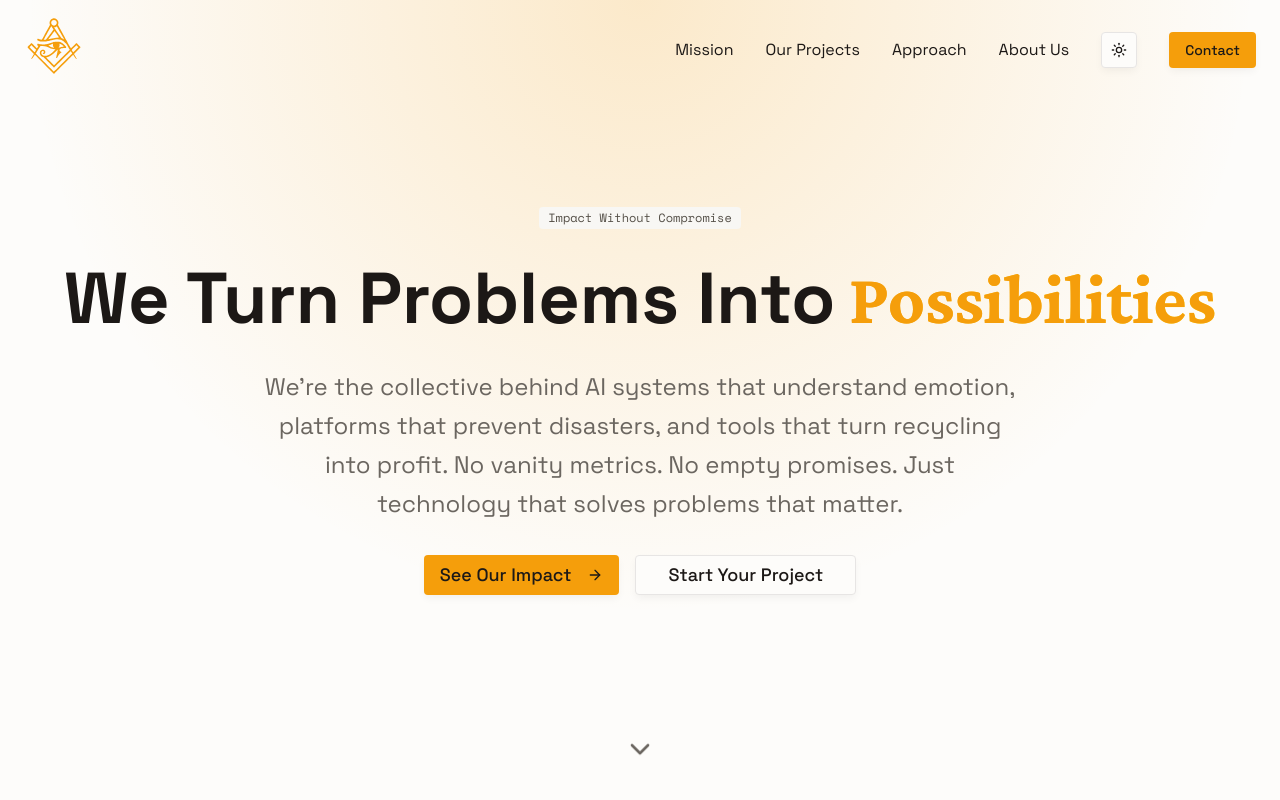
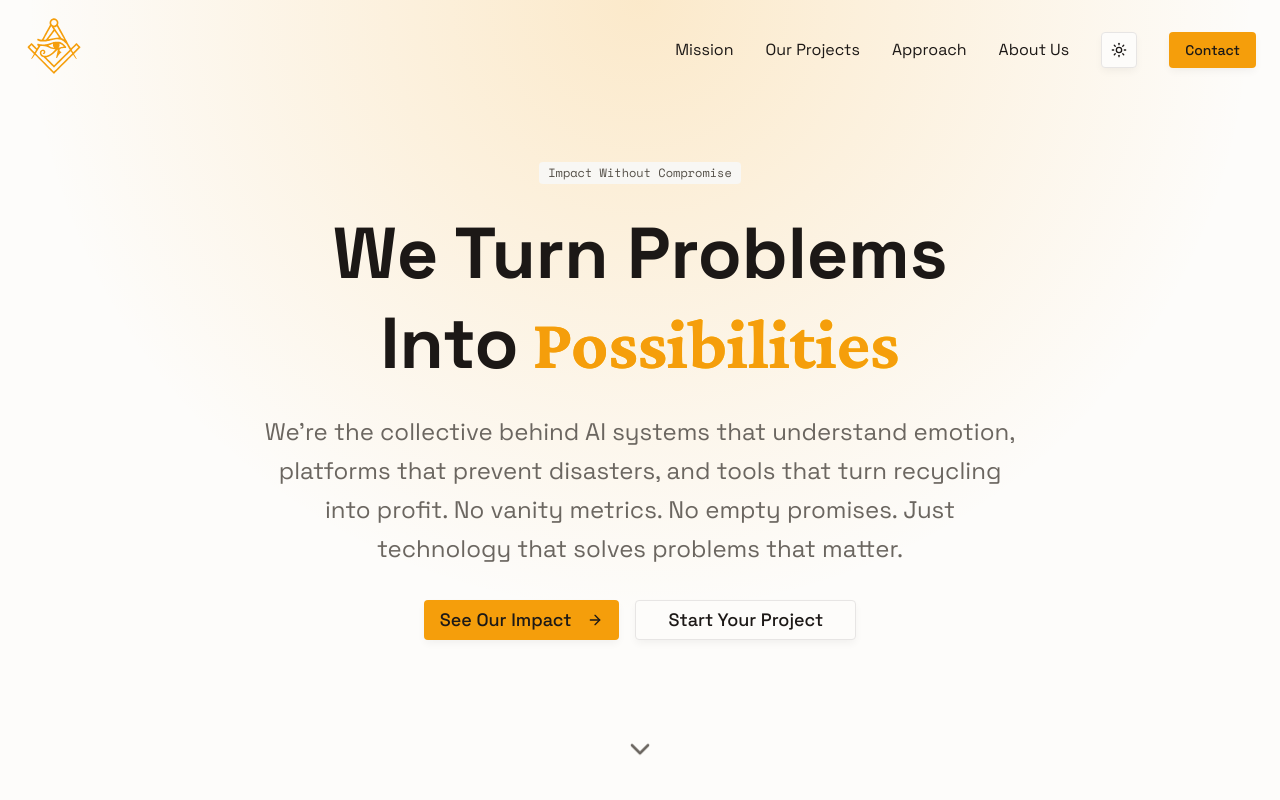
Before and after one commit to masonsdeployments/website, a Next.js app: page / in a window 1280 px wide. Shown: the top 800 px of the page. Built offline with nearby package versions, Linux system fonts and the light colour scheme.

Commit message:
animated theme toggle

```diff
--- a/src/app/globals.css
+++ b/src/app/globals.css
@@ -71,7 +71,7 @@
 :root {
   --radius: 0.375rem;
   --background: oklch(0.9913 0.0029 84.5588);
-  --foreground: oklch(0.2130 0.0075 48.3500);
+  --foreground: oklch(0.213 0.0075 48.35);
   --card: oklch(0.9943 0.0028 84.5588);
   --card-foreground: oklch(0.2161 0.0061 56.0434);
   --popover: oklch(0.9964 0.0067 97.3487);
@@ -81,7 +81,7 @@
   --secondary: oklch(0.9761 0.0041 91.4461);
   --secondary-foreground: oklch(0.4299 0.0145 79.7029);
   --muted: oklch(0.9701 0.0041 91.4464);
-  --muted-foreground: oklch(0.5130 0.0113 72.5580);
+  --muted-foreground: oklch(0.513 0.0113 72.558);
   --accent: oklch(0.9869 0.0214 95.2774);
   --accent-foreground: oklch(0.4732 0.1247 46.2007);
   --destructive: oklch(0.6368 0.2078 25.3313);
@@ -94,14 +94,14 @@
   --chart-4: oklch(0.4732 0.1247 46.2007);
   --chart-5: oklch(0.4137 0.1054 45.9038);
   --sidebar: oklch(0.9701 0.0041 91.4464);
-  --sidebar-foreground: oklch(0.2130 0.0075 48.3500);
+  --sidebar-foreground: oklch(0.213 0.0075 48.35);
   --sidebar-primary: oklch(0.7686 0.1647 70.0804);
-  --sidebar-primary-foreground: oklch(1.0000 0 0);
+  --sidebar-primary-foreground: oklch(1 0 0);
   --sidebar-accent: oklch(0.9869 0.0214 95.2774);
   --sidebar-accent-foreground: oklch(0.4732 0.1247 46.2007);
   --sidebar-border: oklch(0.9355 0.0091 78.2803);
   --sidebar-ring: oklch(0.7686 0.1647 70.0804);
-  --destructive-foreground: oklch(1.0000 0 0);
+  --destructive-foreground: oklch(1 0 0);
   --font-sans: Inter, sans-serif;
   --font-serif: Source Serif 4, serif;
   --font-mono: JetBrains Mono, monospace;
@@ -115,11 +115,16 @@
   --spacing: 0.25rem;
   --shadow-2xs: 0px 4px 8px -1px hsl(0 0% 0% / 0.05);
   --shadow-xs: 0px 4px 8px -1px hsl(0 0% 0% / 0.05);
-  --shadow-sm: 0px 4px 8px -1px hsl(0 0% 0% / 0.10), 0px 1px 2px -2px hsl(0 0% 0% / 0.10);
-  --shadow: 0px 4px 8px -1px hsl(0 0% 0% / 0.10), 0px 1px 2px -2px hsl(0 0% 0% / 0.10);
-  --shadow-md: 0px 4px 8px -1px hsl(0 0% 0% / 0.10), 0px 2px 4px -2px hsl(0 0% 0% / 0.10);
-  --shadow-lg: 0px 4px 8px -1px hsl(0 0% 0% / 0.10), 0px 4px 6px -2px hsl(0 0% 0% / 0.10);
-  --shadow-xl: 0px 4px 8px -1px hsl(0 0% 0% / 0.10), 0px 8px 10px -2px hsl(0 0% 0% / 0.10);
+  --shadow-sm:
+    0px 4px 8px -1px hsl(0 0% 0% / 0.1), 0px 1px 2px -2px hsl(0 0% 0% / 0.1);
+  --shadow:
+    0px 4px 8px -1px hsl(0 0% 0% / 0.1), 0px 1px 2px -2px hsl(0 0% 0% / 0.1);
+  --shadow-md:
+    0px 4px 8px -1px hsl(0 0% 0% / 0.1), 0px 2px 4px -2px hsl(0 0% 0% / 0.1);
+  --shadow-lg:
+    0px 4px 8px -1px hsl(0 0% 0% / 0.1), 0px 4px 6px -2px hsl(0 0% 0% / 0.1);
+  --shadow-xl:
+    0px 4px 8px -1px hsl(0 0% 0% / 0.1), 0px 8px 10px -2px hsl(0 0% 0% / 0.1);
   --shadow-2xl: 0px 4px 8px -1px hsl(0 0% 0% / 0.25);
   --tracking-normal: 0em;
 }
@@ -151,12 +156,12 @@
   --sidebar: oklch(0.1684 0 0);
   --sidebar-foreground: oklch(0.9219 0 0);
   --sidebar-primary: oklch(0.7686 0.1647 70.0804);
-  --sidebar-primary-foreground: oklch(1.0000 0 0);
+  --sidebar-primary-foreground: oklch(1 0 0);
   --sidebar-accent: oklch(0.4732 0.1247 46.2007);
   --sidebar-accent-foreground: oklch(0.9243 0.1151 95.7459);
   --sidebar-border: oklch(0.3715 0 0);
   --sidebar-ring: oklch(0.7686 0.1647 70.0804);
-  --destructive-foreground: oklch(1.0000 0 0);
+  --destructive-foreground: oklch(1 0 0);
   --radius: 0.375rem;
   --font-sans: Inter, sans-serif;
   --font-serif: Source Serif 4, serif;
@@ -171,11 +176,16 @@
   --spacing: 0.25rem;
   --shadow-2xs: 0px 4px 8px -1px hsl(0 0% 0% / 0.05);
   --shadow-xs: 0px 4px 8px -1px hsl(0 0% 0% / 0.05);
-  --shadow-sm: 0px 4px 8px -1px hsl(0 0% 0% / 0.10), 0px 1px 2px -2px hsl(0 0% 0% / 0.10);
-  --shadow: 0px 4px 8px -1px hsl(0 0% 0% / 0.10), 0px 1px 2px -2px hsl(0 0% 0% / 0.10);
-  --shadow-md: 0px 4px 8px -1px hsl(0 0% 0% / 0.10), 0px 2px 4px -2px hsl(0 0% 0% / 0.10);
-  --shadow-lg: 0px 4px 8px -1px hsl(0 0% 0% / 0.10), 0px 4px 6px -2px hsl(0 0% 0% / 0.10);
-  --shadow-xl: 0px 4px 8px -1px hsl(0 0% 0% / 0.10), 0px 8px 10px -2px hsl(0 0% 0% / 0.10);
+  --shadow-sm:
+    0px 4px 8px -1px hsl(0 0% 0% / 0.1), 0px 1px 2px -2px hsl(0 0% 0% / 0.1);
+  --shadow:
+    0px 4px 8px -1px hsl(0 0% 0% / 0.1), 0px 1px 2px -2px hsl(0 0% 0% / 0.1);
+  --shadow-md:
+    0px 4px 8px -1px hsl(0 0% 0% / 0.1), 0px 2px 4px -2px hsl(0 0% 0% / 0.1);
+  --shadow-lg:
+    0px 4px 8px -1px hsl(0 0% 0% / 0.1), 0px 4px 6px -2px hsl(0 0% 0% / 0.1);
+  --shadow-xl:
+    0px 4px 8px -1px hsl(0 0% 0% / 0.1), 0px 8px 10px -2px hsl(0 0% 0% / 0.1);
   --shadow-2xl: 0px 4px 8px -1px hsl(0 0% 0% / 0.25);
 }
 
@@ -232,3 +242,73 @@
 .font-mono {
   font-family: var(--font-mono);
 }
+
+/* View Transition Wave Effect */
+::view-transition-old(root),
+::view-transition-new(root) {
+  animation: none;
+  mix-blend-mode: normal;
+}
+
+::view-transition-old(root) {
+  /* Ensure the outgoing view (old theme) is beneath */
+  z-index: 0;
+}
+
+::view-transition-new(root) {
+  /* Ensure the incoming view (new theme) is always on top */
+  z-index: 1;
+}
+
+@keyframes reveal {
+  from {
+    /* Use CSS variables for the origin, defaulting to center if not set */
+    clip-path: circle(0% at var(--x, 50%) var(--y, 50%));
+    opacity: 0.7;
+  }
+  to {
+    /* Use CSS variables for the origin, defaulting to center if not set */
+    clip-path: circle(150% at var(--x, 50%) var(--y, 50%));
+    opacity: 1;
+  }
+}
+
+::view-transition-new(root) {
+  /* Apply the reveal animation */
+  animation: reveal 0.4s ease-in-out forwards;
+}
+
+/* Mention styles */
+.mention {
+  @apply bg-primary/10 rounded-md px-1 font-mono text-sm font-semibold;
+}
+
+@keyframes text {
+  from {
+    background-position: 0% center;
+  }
+  to {
+    background-position: -200% center;
+  }
+}
+
+.animate-text {
+  animation: text 3s linear infinite;
+}
+
+@utility scrollbar-thin {
+  scrollbar-width: thin;
+  scrollbar-color: var(--color-border) transparent;
+
+  &::-webkit-scrollbar {
+    width: 8px;
+  }
+}
+
+@utility scrollbar-gutter-stable {
+  scrollbar-gutter: stable;
+}
+
+@utility scrollbar-gutter-both {
+  scrollbar-gutter: stable both-edges;
+}
--- a/src/components/layout/DarkModeToggle.tsx
+++ b/src/components/layout/DarkModeToggle.tsx
@@ -3,17 +3,18 @@ import { Button } from "@/components/ui/button";
 import { useTheme } from "@/components/layout/ThemeProvider";
 
 export function DarkModeToggle() {
-  const { theme, setTheme } = useTheme();
+  const { theme, toggleTheme } = useTheme();
 
-  const toggleTheme = () => {
-    setTheme(theme === "dark" ? "light" : "dark");
+  const handleToggle = (event: React.MouseEvent<HTMLButtonElement>) => {
+    const { clientX: x, clientY: y } = event;
+    toggleTheme({ x, y });
   };
 
   return (
     <Button
       variant="outline"
       size="icon"
-      onClick={toggleTheme}
+      onClick={handleToggle}
       className="relative overflow-hidden hover:cursor-pointer"
     >
       <Sun className="h-[1.2rem] w-[1.2rem] rotate-0 scale-100 transition-all dark:-rotate-90 dark:scale-0" />
--- a/src/components/layout/ThemeProvider.tsx
+++ b/src/components/layout/ThemeProvider.tsx
@@ -2,6 +2,7 @@
 import React, { createContext, useContext, useEffect, useState } from "react";
 
 type Theme = "dark" | "light" | "system";
+type Coords = { x: number; y: number };
 
 type ThemeProviderProps = {
   children: React.ReactNode;
@@ -12,11 +13,13 @@ type ThemeProviderProps = {
 type ThemeProviderState = {
   theme: Theme;
   setTheme: (theme: Theme) => void;
+  toggleTheme: (coords?: Coords) => void;
 };
 
 const initialState: ThemeProviderState = {
   theme: "system",
   setTheme: () => null,
+  toggleTheme: () => null,
 };
 
 const ThemeProviderContext = createContext<ThemeProviderState>(initialState);
@@ -44,25 +47,59 @@ export function ThemeProvider({
     }
   }, [defaultTheme, storageKey]);
 
-  useEffect(() => {
+  const applyTheme = (newTheme: Theme) => {
     if (!mounted) return;
     const root = window.document.documentElement;
     root.classList.remove("light", "dark");
-    let appliedTheme = theme;
-    if (theme === "system") {
+    let appliedTheme = newTheme;
+    if (newTheme === "system") {
       appliedTheme = window.matchMedia("(prefers-color-scheme: dark)").matches
         ? "dark"
         : "light";
     }
     root.classList.add(appliedTheme);
-    localStorage.setItem(storageKey, theme);
+    localStorage.setItem(storageKey, newTheme);
+  };
+
+  useEffect(() => {
+    applyTheme(theme);
   }, [theme, mounted, storageKey]);
+
+  const handleThemeChange = (newTheme: Theme) => {
+    setTheme(newTheme);
+  };
+
+  const handleThemeToggle = (coords?: Coords) => {
+    const newTheme = theme === "dark" ? "light" : "dark";
+    const root = document.documentElement;
+
+    // Check for reduced motion preference
+    const prefersReducedMotion = window.matchMedia(
+      "(prefers-reduced-motion: reduce)"
+    ).matches;
+
+    // If no view transitions support or reduced motion, just change theme
+    if (!document.startViewTransition || prefersReducedMotion) {
+      handleThemeChange(newTheme);
+      return;
+    }
+
+    // Set coordinates for the radar animation
+    if (coords) {
+      root.style.setProperty("--x", `${coords.x}px`);
+      root.style.setProperty("--y", `${coords.y}px`);
+    }
+
+    // Start the view transition with radar effect
+    document.startViewTransition(() => {
+      handleThemeChange(newTheme);
+    });
+  };
 
   const value = {
     theme,
-    setTheme: (theme: Theme) => {
-      setTheme(theme);
-    },
+    setTheme: handleThemeChange,
+    toggleTheme: handleThemeToggle,
   };
 
   // Prevent hydration mismatch by not rendering children until mounted
--- a/src/components/sections/Hero.tsx
+++ b/src/components/sections/Hero.tsx
@@ -20,7 +20,8 @@ export const HeroSection = () => {
           Impact Without Compromise
         </Badge>
         <h1 className="text-4xl md:text-7xl font-bold mb-6 leading-tight">
-          We Turn Problems Into
+          We Turn Problems <br />
+          Into
           <span className="gradient-text font-serif not-italic">
             &nbsp;Possibilities
           </span>
@@ -36,7 +37,7 @@ export const HeroSection = () => {
         <div className="flex flex-col sm:flex-row gap-4 justify-center items-center">
           <Button
             size="lg"
-            onClick={() => scrollToSection("services")}
+            onClick={() => scrollToSection("projects")}
             className="bg-primary text-primary-foreground hover:bg-primary/90 text-lg px-8 py-3 hover:cursor-pointer"
           >
             See Our Impact
```
